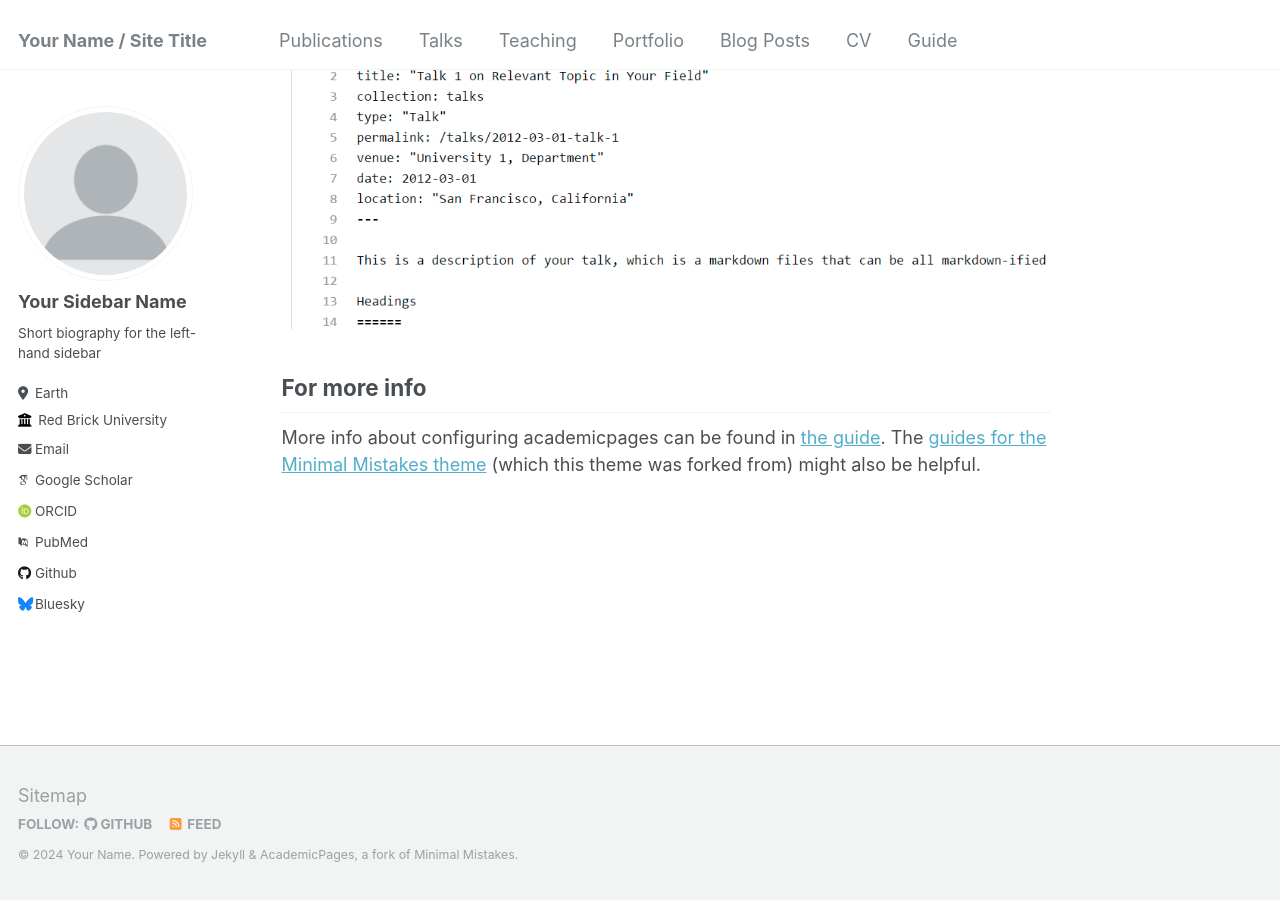
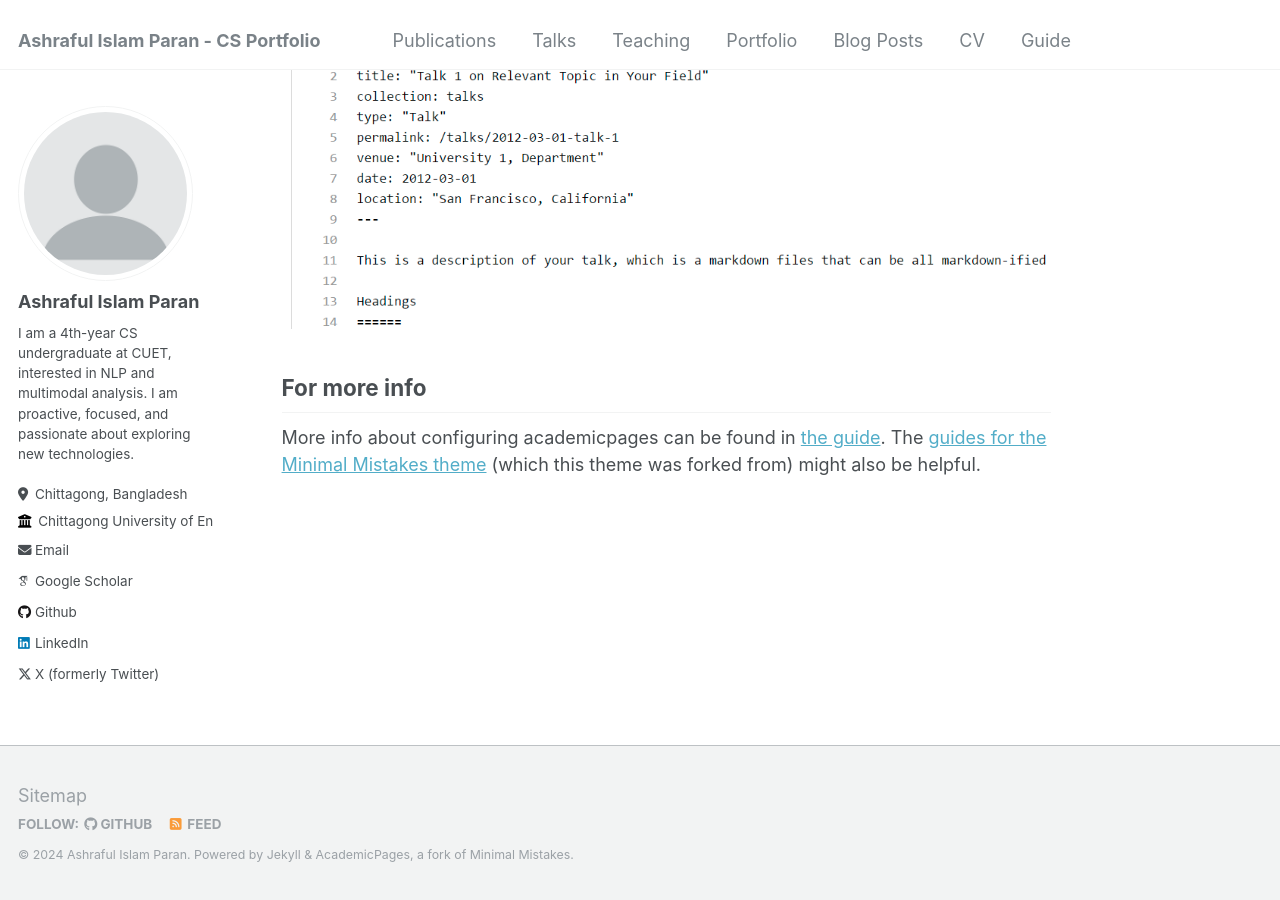
Before and after one commit to ashrafulparan2/ashrafulparan2.github.io, a Jekyll site: the page built from _pages/about.md, in a window 1280 px wide and 900 px high, scrolled down 2660 px. Built offline with Jekyll 4.4.1, drawn with Linux system fonts in a browser that asks for light colours; some web fonts are replaced.

Commit message:
initial changes

```diff
--- a/_config.yml
+++ b/_config.yml
@@ -8,70 +8,50 @@
 
 # Basic Site Settings
 locale                   : "en-US"
-title                    : "Your Name / Site Title"
+title                    : "Ashraful Islam Paran - CS Portfolio"
 title_separator          : "-"
-name                     : &name "Your Name"
-description              : &description "personal description"
-url                      : https://academicpages.github.io # the base hostname & protocol for your site e.g. "https://mmistakes.github.io"
-baseurl                  : "" # the subpath of your site, e.g. "/blog"
-repository               : "academicpages/academicpages.github.io"
+name                     : &name "Ashraful Islam Paran"
+description              : &description "CS Undergraduate at CUET with a focus on NLP and multimodal analysis."
+url                      : "https://ashrafulparan.github.io" # Change to your GitHub Pages URL
+baseurl                  : ""
+repository               : "ashrafulparan/ashrafulparan.github.io" # Change to your repository
 
-# Site Author - The following control what appear as part of the author content on the side bar.
-#               If a field is blank the icon and link will not appear, otherwise it will be shown.
-#               Additional customization can be done by editing /_includes/author-profile.html
+# Site Author
 author:
-  # Biographic information
-  avatar           : "profile.png"
-  name             : "Your Sidebar Name"
-  pronouns         : # example: "she/her"
-  bio              : "Short biography for the left-hand sidebar"
-  location         : "Earth"
-  employer         : "Red Brick University"
-  uri              : # URL
-  email            : "none@example.org"
+  avatar                 : "profile.png"
+  name                   : "Ashraful Islam Paran"
+  bio                    : "I am a 4th-year CS undergraduate at CUET, interested in NLP and multimodal analysis. I am proactive, focused, and passionate about exploring new technologies."
+  location               : "Chittagong, Bangladesh"
+  employer               : "Chittagong University of Engineering and Technology"
+  email                  : "u1904029@student.cuet.ac.bd"
 
-  # Academic websites
-  arxiv            : # URL - Update with the correct link to your profile
-  googlescholar    : "https://scholar.google.com/citations?user=PS_CX0AAAAAJ"
-  impactstory      : # URL
-  orcid            : "http://orcid.org/yourorcidurl"
-  pubmed           : "https://www.ncbi.nlm.nih.gov/pubmed/?term=john+snow"
-  researchgate     : # URL
+  # Academic and professional profiles
+  googlescholar          : "https://scholar.google.com/citations?user=YourID"
+  github                 : "ashrafulparan"
+  linkedin               : "your-linkedin"  # Your LinkedIn username
+  twitter                : "ashrafulparan"  # Your Twitter handle
 
-  # Repositories and software development
-  bitbucket        : # Username - Update with your username on the site
-  codepen          : # Username
-  dribbble         : # Username
-  github           : "academicpages"
-  kaggle           : # Username
-  stackoverflow    : # User number or user number and name (i.e., use "1" or "1/jeff-atwood")
+# Analytics
+analytics:
+  provider               : "google-universal"
+  google:
+    tracking_id          : "YOUR_TRACKING_ID"  # Google Analytics Tracking ID
 
-  # Social media
-  bluesky          : "bsky.app" # Replace this with you Bluesky username
-  facebook         : # Username
-  flickr           : # Username
-  foursquare       : # Username
-  goodreads        : # Username
-  google_plus      : # Username
-  keybase          : # Username
-  instagram        : # Username
-  lastfm           : # Username
-  linkedin         : # Username
-  mastodon         : # URL
-  medium           : # URL
-  pinterest        : # Username
-  soundcloud       : # Username
-  steam            : # Username
-  telegram         : # URL
-  tumblr           : # Username
-  twitter          : # Username for X / Twitter
-  vine             : # Username
-  weibo            : # Username
-  wikipedia        : # Username
-  xing             : # Username
-  youtube          : # Username
-  zhihu            : # URL
+# SEO Related
+google_site_verification : "YOUR_VERIFICATION_CODE"
 
+# Social Sharing
+twitter:
+  username               : &twitter "ashrafulparan"
+
+# Social Profiles
+social:
+  type                   : "Person"
+  name                   : "Ashraful Islam Paran"
+  links:
+    - "https://github.com/ashrafulparan2"
+    - "https://linkedin.com/in/ashrafulparan"
+    - "https://twitter.com/ashrafulparan"
 
 # Site Settings
 teaser                   :  # filename of teaser fallback teaser image placed in /images/, .e.g. "500x300.png"
```
